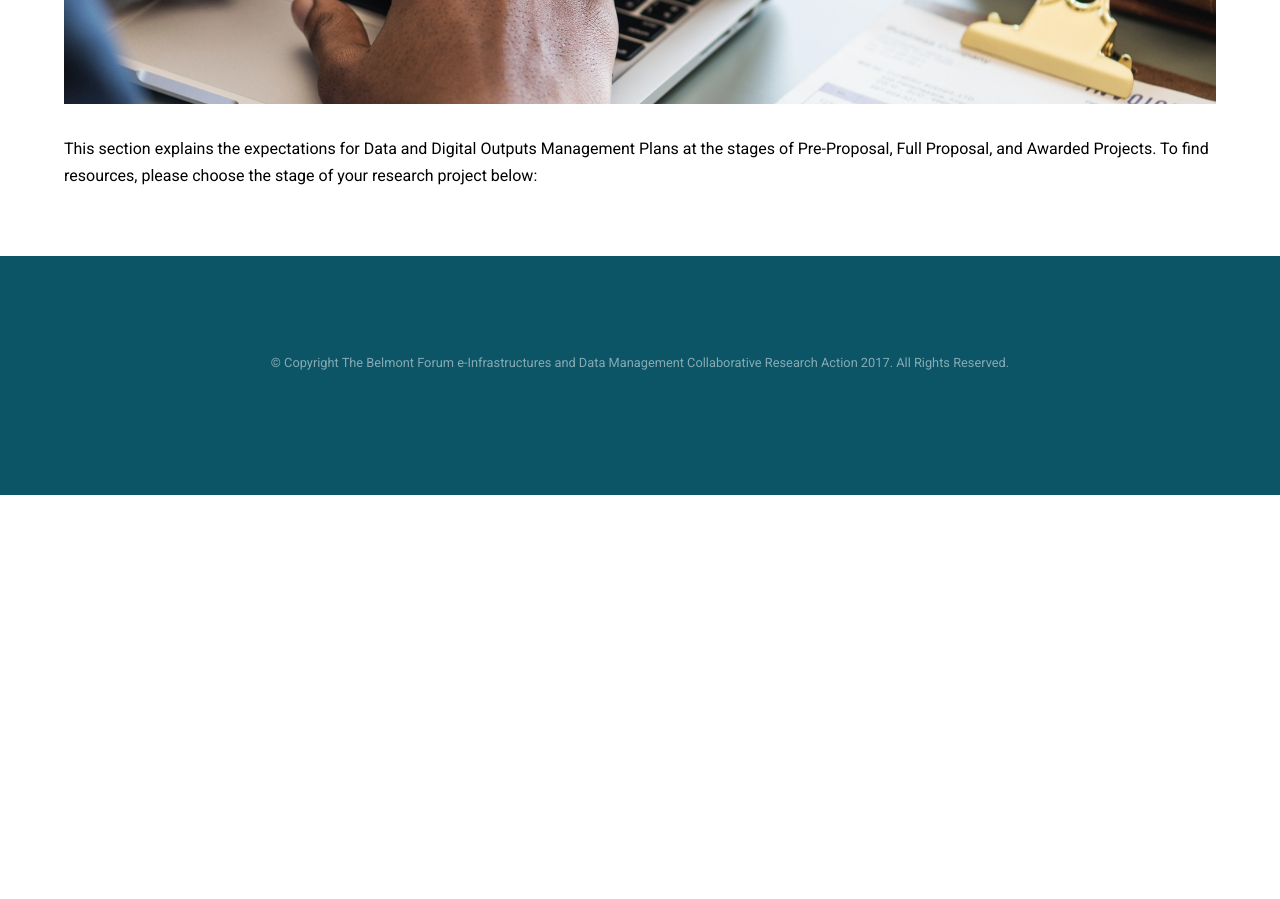
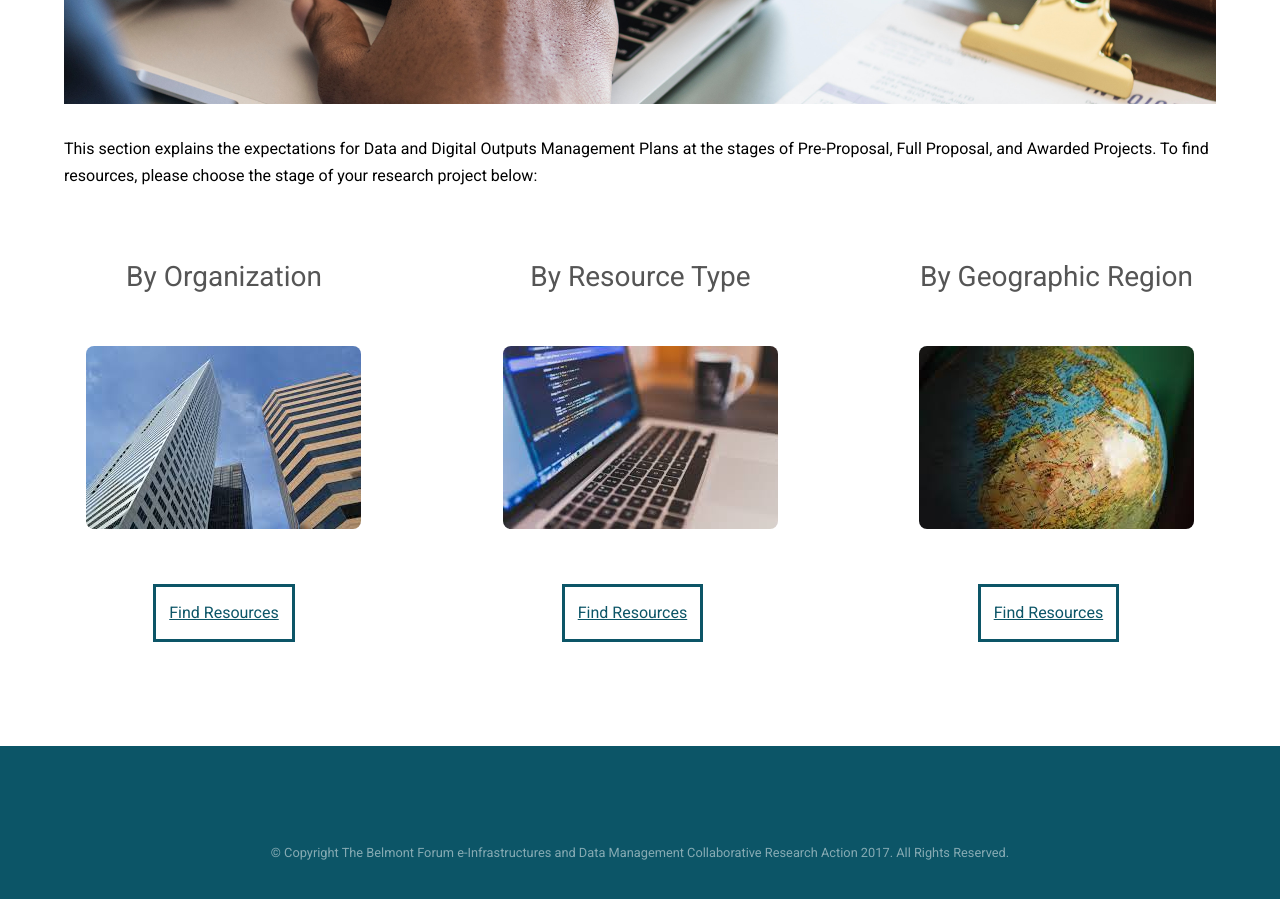
Before and after one commit to bfe-inf/toolkit, a Jekyll site: the page ddomp.html, which Jekyll copies as it is, in a window 1280 px wide and 900 px high, scrolled down 1041 px. Built offline with Jekyll 4.4.1, drawn with Linux system fonts in a browser that asks for light colours; before the commit the page ends 1536 px from its top, so only the background shows below that.

Commit message:
Update ddomp.html

```diff
--- a/ddomp.html
+++ b/ddomp.html
@@ -51,6 +51,67 @@
 				</div>
 			</section>
 
+		<!-- Three -->
+		<section id="three" class="wrapper style3" style="padding-top:0px;">
+				<div class="inner">
+					<div id="flexgrid">
+						<div>
+							<header style="margin-bottom: 35px;">
+								<h3>By Organization</h3>
+								<div class="image round">
+									<img src="images/buildings.jpg" alt="Pic 02" />
+								</div>
+							</header>
+							<ul class="actions">
+							<div class="dropdown">
+								<li><a href="bp&s-by-org.html" class="dropbtn">Find Resources</a></li>
+							</div>
+							</ul>
+						</div>
+						<div>
+							<header style="margin-bottom: 35px;">
+								<h3>By Resource Type</h3>
+								<div class="image round">
+									<img src="images/computer.jpg" alt="Pic 01" />
+								</div>
+							</header>
+							<ul class="actions">
+							<div class="dropdown">
+ 					 			<li><a href="#" class="dropbtn">Find Resources</a></li>
+  								<div class="dropdown-content">
+									<a href="bp&s-licensing.html">Licensing</a>
+									<a href="bp&s-metadata.html">Metadata</a>
+									<a href="bp&s-sharing.html">Sharing Data</a>
+									<a href="bp&s-publication.html">Publication</a>
+  								</div>
+							</div>
+							</ul>
+						</div>
+						<div>
+							<header style="margin-bottom: 35px;">
+								<h3>By Geographic Region</h3>
+								<div class="image round">
+									<img src="images/globe.jpg" alt="Pic 01" />
+								</div>
+							</header>
+							<ul class="actions">
+							<div class="dropdown">
+								<li><a href="#" class="dropbtn">Find Resources</a></li>
+  								<div class="dropdown-content">
+    									<a href="bp&s-africa.html">Africa</a>
+									<a href="bp&s-asia.html">Asia</a>
+									<a href="bp&s-australia.html">Australia</a>
+									<a href="bp&s-europe.html">Europe</a>
+									<a href="bp&s-northamerica.html">North America</a>
+									<a href="bp&s-southamerica.html">South America</a>
+								</div>
+							</div>
+							</ul>
+						</div>
+					</div>
+				</div>
+			</section>
+
 		<!-- Footer -->
 			<footer id="footer">
 				<div class="inner">
```
